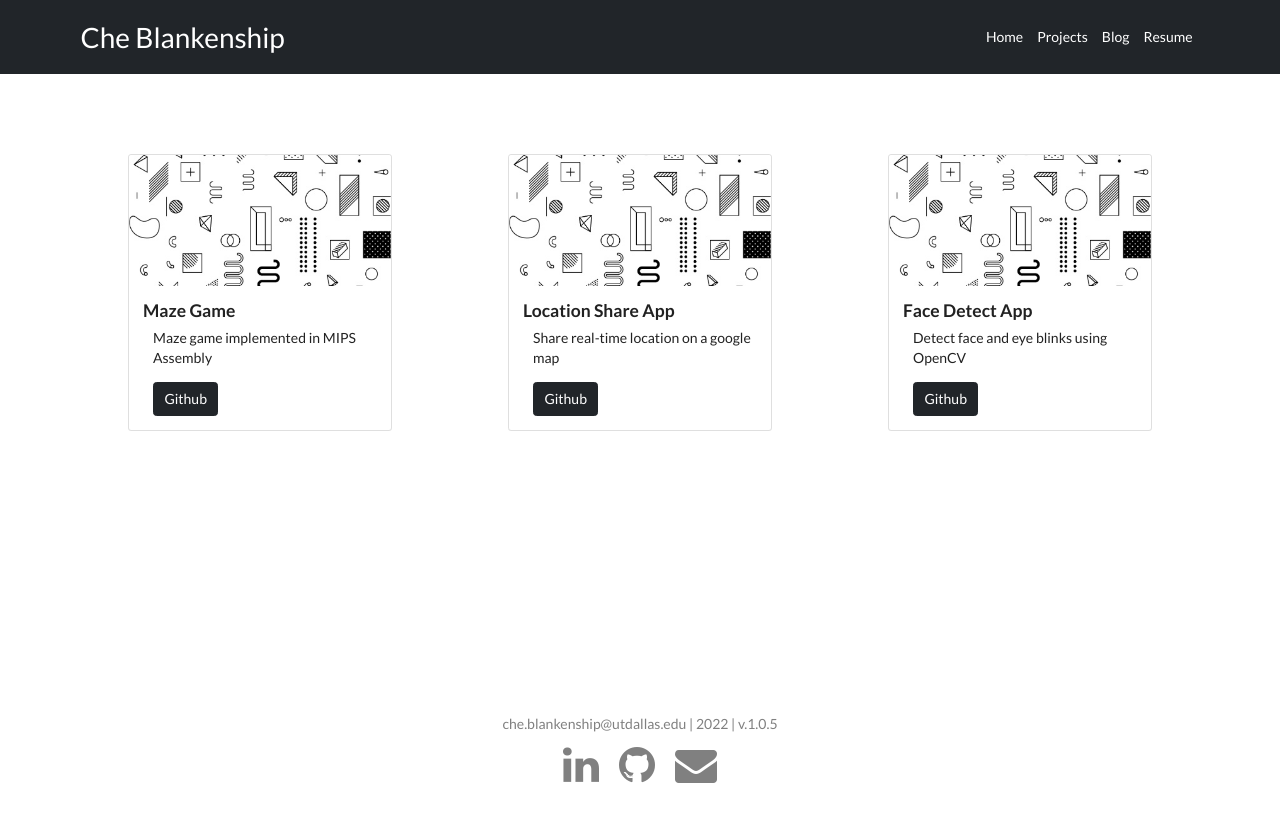
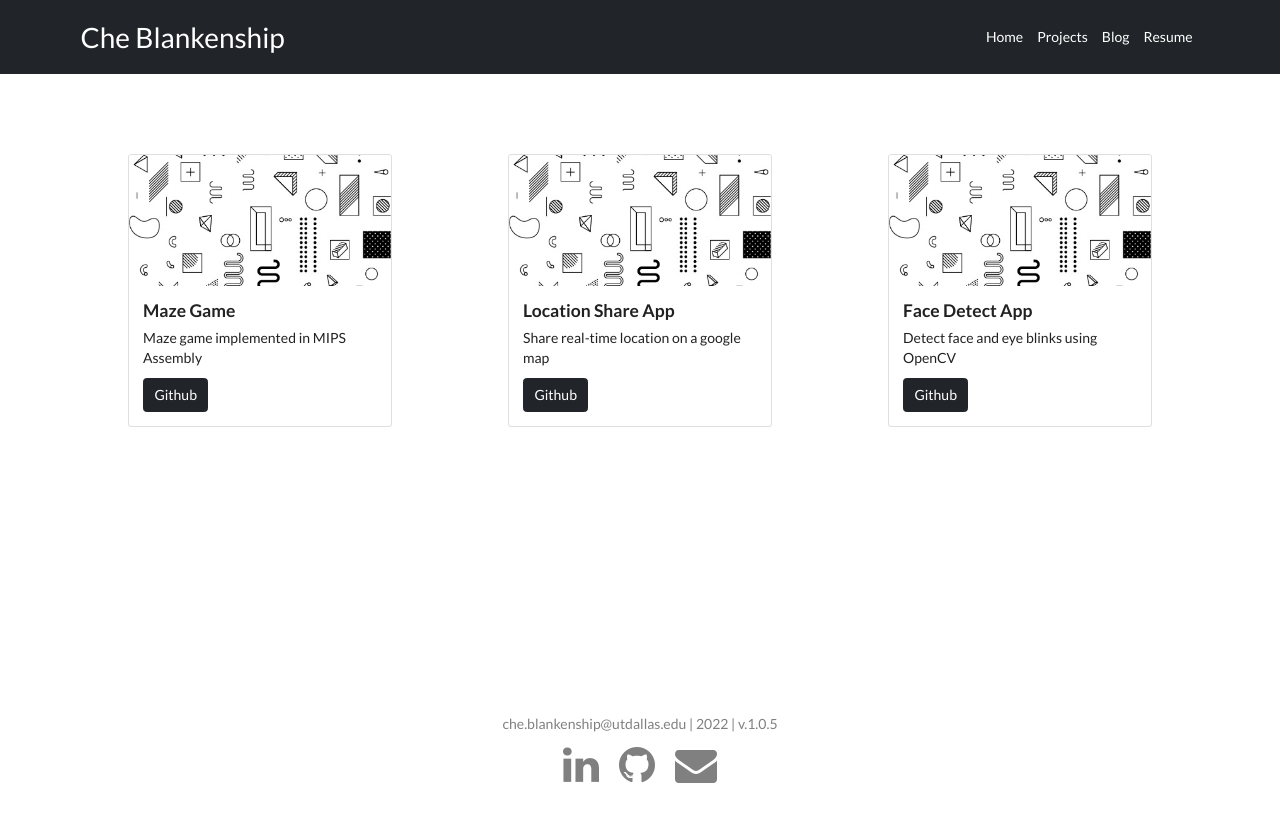
Before and after one commit to cheblankenshipUTD/portfolio, a Next.js app: page /projects in a window 1280 px wide. Built offline with nearby package versions, Linux system fonts and the light colour scheme.

Commit message:
fix project card margin and alignment

```diff
--- a/pages/projects/index.js
+++ b/pages/projects/index.js
@@ -36,8 +36,8 @@ const Project = () => {
                         <Card.Img variant="top" src="./images/create-project.jpeg" />
                         <Card.Body>
                             <Card.Title style={{"font-weight": "bold"}}>{project.title}</Card.Title>
-                            <Card.Text>{project.description}</Card.Text>
-                            <Button variant="dark" href={project.url} target="_blank" style={{"color": "white"}}>Github</Button>
+                            <Card.Text style={{"margin": "0"}}>{project.description}</Card.Text>
+                            <Button variant="dark" href={project.url} target="_blank" style={{"color": "white", "margin": "0", "marginTop": "10px"}}>Github</Button>
                         </Card.Body>
                         </Card>
                         </div>
```
